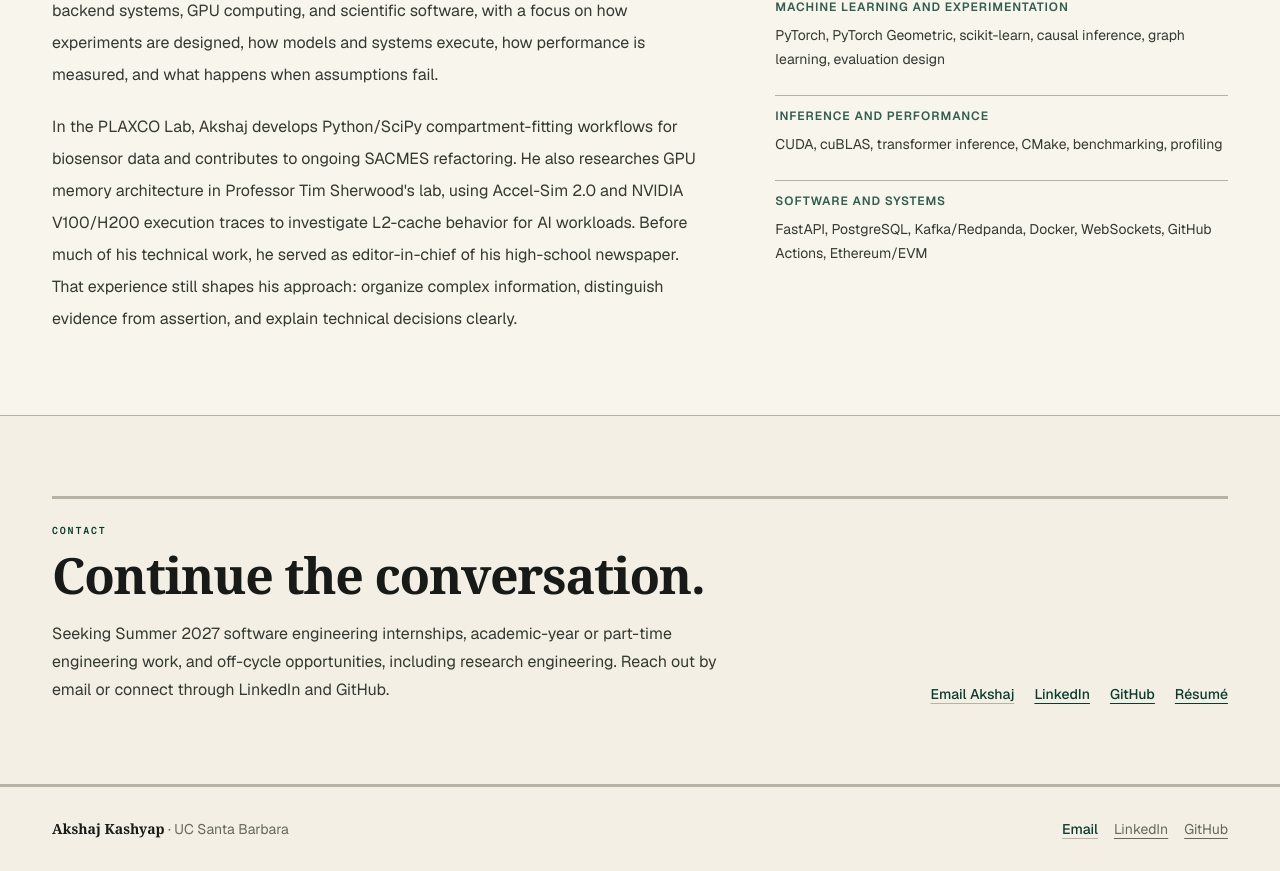
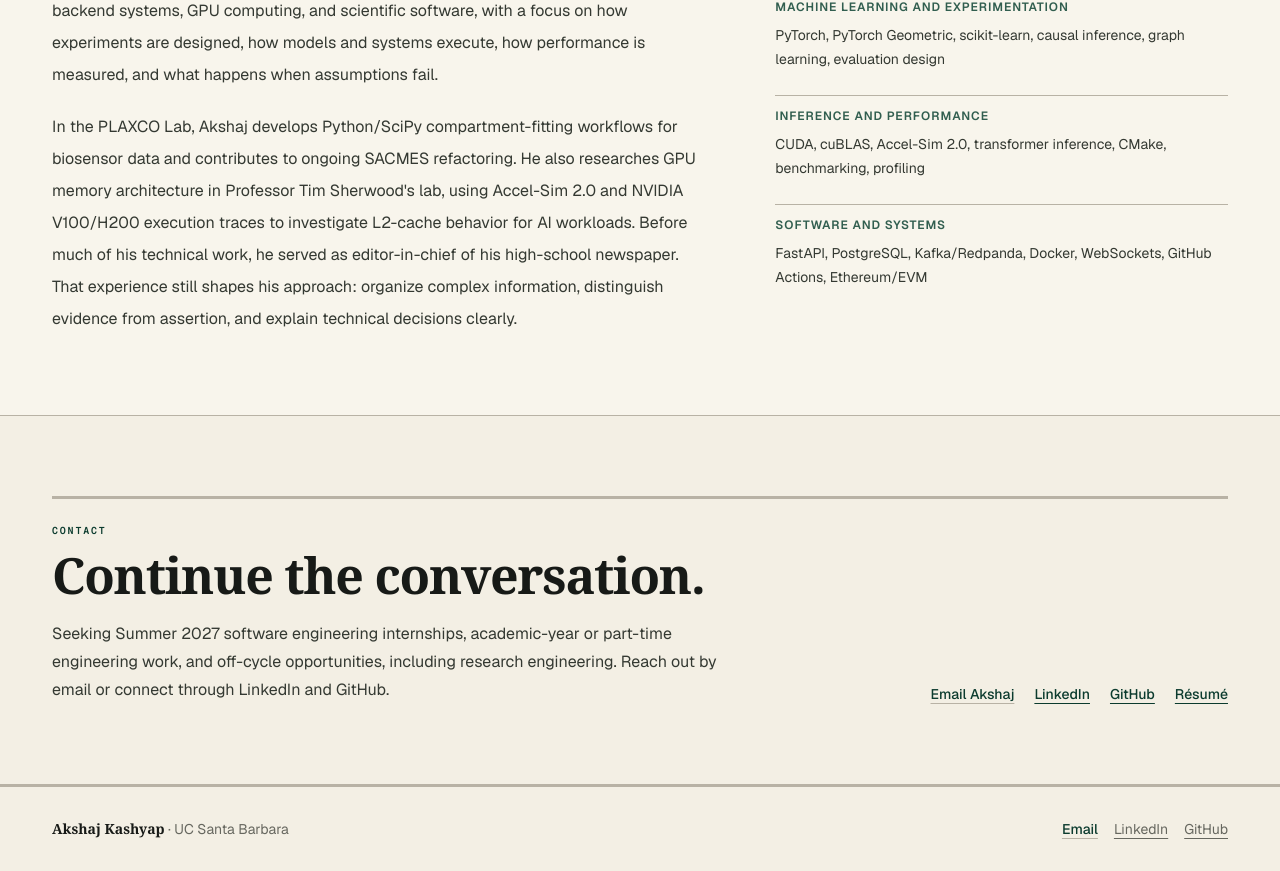
Before and after one commit to AkshajKashyap/akshaj-portfolio, a Next.js app: page / in a window 1280 px wide. Shown: the part 5338-6209 px from the top of the page. Built offline with nearby package versions, Linux system fonts and the light colour scheme.

Commit message:
Surface hands-on Accel-Sim 2.0 experience in technical skills

```diff
--- a/src/data/skills.ts
+++ b/src/data/skills.ts
@@ -14,7 +14,7 @@ export const skillGroups: SkillGroup[] = [
   },
   {
     title: "Inference and performance",
-    skills: ["CUDA", "cuBLAS", "transformer inference", "CMake", "benchmarking", "profiling"],
+    skills: ["CUDA", "cuBLAS", "Accel-Sim 2.0", "transformer inference", "CMake", "benchmarking", "profiling"],
   },
   {
     title: "Software and systems",
```
